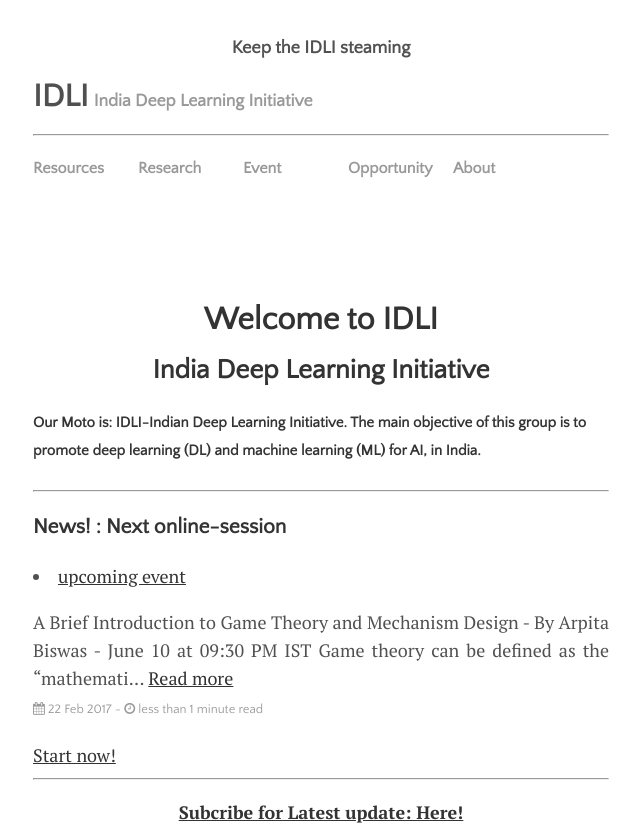
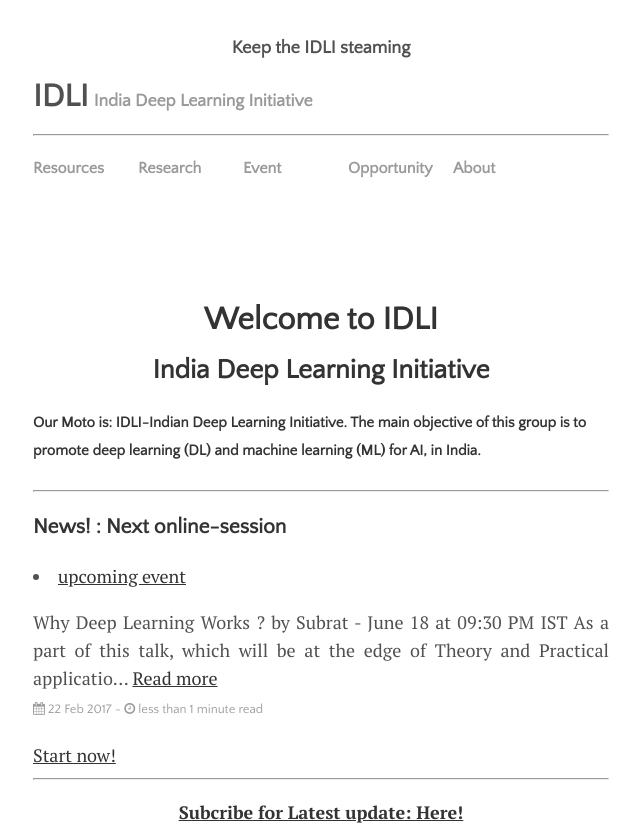
Before and after one commit to IndiaDeepLearningInitiative-IDLI/IndiaDeepLearningInitiative-IDLI.github.io, a Jekyll site: the page built from index.html, in a window 1280 px wide. Shown: the top 835 px of the page, without its empty margins (319-959 px from the left). Built offline with Jekyll 4.4.1, drawn with Linux system fonts in a browser that asks for light colours; nearby versions of some CDN libraries; the list of posts is cut into pages by our own code; comment, search, counter and statistics services are not loaded; part of the change alters nothing that is shown; grey boxes are pictures that could not be loaded.

Commit message:
upcomming session

```diff
--- a/_upcomming/2017-02-22-Upcomming events.md
+++ b/_upcomming/2017-02-22-Upcomming events.md
@@ -3,29 +3,25 @@ layout: post
 title: upcoming event
 ---
 
-#### A Brief Introduction to Game Theory and Mechanism Design - By Arpita Biswas - June 10 at 09:30 PM IST
+#### Why Deep Learning Works ? by Subrat - June 18 at 09:30 PM IST
 
 
-<p style="text-align: justify;">Game theory can be defined as the “mathematical framework for rigorous study of conflict and cooperation among rational and intelligent agents”. It provides general mathematical techniques for analyzing situations where two or more agents make decisions that influence each other’s utilities. On the other hand, Mechanism Design may be defined as “reverse engineering of games” or “art of designing the rules of a game to achieve a specific desired outcome”. The main focus of mechanism design is to design protocols that satisfy certain desired objectives, assuming that the individual agents will act strategically and may hold private information that is relevant to the decision at hand. In the second half of the twentieth century, game theory and mechanism design have found widespread use in various applications in engineering. In particular, game theory and mechanism design have emerged as an important tool to model, analyze, and solve design problems in engineering involving strategic autonomous agents. These problems become more interesting and challenging in the presence of unknown (and stochastic) parameters, whose values directly influence the utilities and desirable outcome of the social planner. Such problems arise naturally in real-world scenarios like online ad-auctions, crowdsourcing, smart grid etc.
+<p style="text-align: justify;">As a part of this talk, which will be at the edge of Theory and Practical application, I will try to help understand why Deep Learning as a methodology works. And the limitations and perhaps the short comings of DL.
 </p>
-<p style="text-align: justify;">This talk is intended to provide a basic introduction to Game Theory and Mechanism Design and some key concepts like rational behavior, dominant strategy, Nash Equilibrium, solution concepts in cooperative game theory etc. In addition, this talk will cover the mechanism design problem with strategic agents and learning parameters in the context of online ad-auctions. Apart from the huge range of online Game Theory courses, some books for beginners include:
-<br>
-Roger B. Myerson. Game Theory: Analysis of Conflict. Harvard University Press, Cambridge, Massachusetts, USA, 1997.
-<br>
-Martin J. Osborne. An Introduction to Game Theory. The MIT Press, 2003.
-Cesa-Bianchi, Nicolo, and Gábor Lugosi. Prediction, learning, and games. Cambridge University Press, 2006.
-<br>
-Narahari, Y. Game Theory and Mechanism Design. World Scientific, 2014.
+<p style="text-align: justify;">Speaker Bio: Subrat is currently working as a Principal Architect with Capillary Technologies where he is working on AI based products in the Retail domain. Prior to this he worked with a bay area based food tech startup, [Taro](www.tarobites.com). Before this he worked as a performance architect with Nvidia and as a post and pre silicon verification engineer with IBM power servers. He has completed by his BTech(2002) and PhD(2008) in Computer Science from IIT Kharagpur. He is also a Co-Founder of IDLI. He has multiple patents and publications.
 </p>
-<p style="text-align: justify;">Arpita Biswas is a PhD student at the Department of Computer Science and Automation (CSA), Indian Institute of Science (IISc) since August 2016. She is a recipient of the Google PhD Fellowship 2016. Her research supervisors are Prof. Y. Narahari and Prof. Siddharth Barman. Prior to joining PhD, she worked as a Research Engineer at Xerox Research Centre India (XRCI) in the Algorithms and Optimization team. She completed Masters in Engineering from Department of CSA, IISc in 2014. Prior to which she completed B.Tech in Computer Science from Institute of Engineering and Management (IEM Kolkata).
+<p style="text-align: justify;">
 </p>
-<p style="text-align: justify;">Her broad areas of interest include Algorithmic Game Theory and Machine Learning. She has prior experience in multi-agent learning, incentive mechanisms, facility location problems, planning and scheduling etc. Thus far, she has worked on problems arising from real-world scenarios like online crowd-sourcing, resource allocation, dynamic pricing in transportation etc. The following links contain further information about her research:
+<p style="text-align: justify;">
+About author: [linkedin](https://www.linkedin.com/in/subratpanda/)
+[Facebook](https://www.facebook.com/subratpanda)
 </p>
-[DBLP Query](http://dblp.uni-trier.de/pers/hd/b/Biswas:Arpita)
-[Google Scholar](https://scholar.google.co.in/citations?user=l_TT8-0AAAAJ&hl=en)
+
 
 ### Old:
 ---------------------------------------------------------------------------------------------------------------------------
+
+#### [A Brief Introduction to Game Theory and Mechanism Design - By Arpita Biswas](http://idli.group/session/2017-06-10-game-theory-mechnishm/)
 
 #### [Trends of AI Research in India - By Neel Shah](http://idli.group/session/2017-5-20-researchtrenfofai/)
 
```
